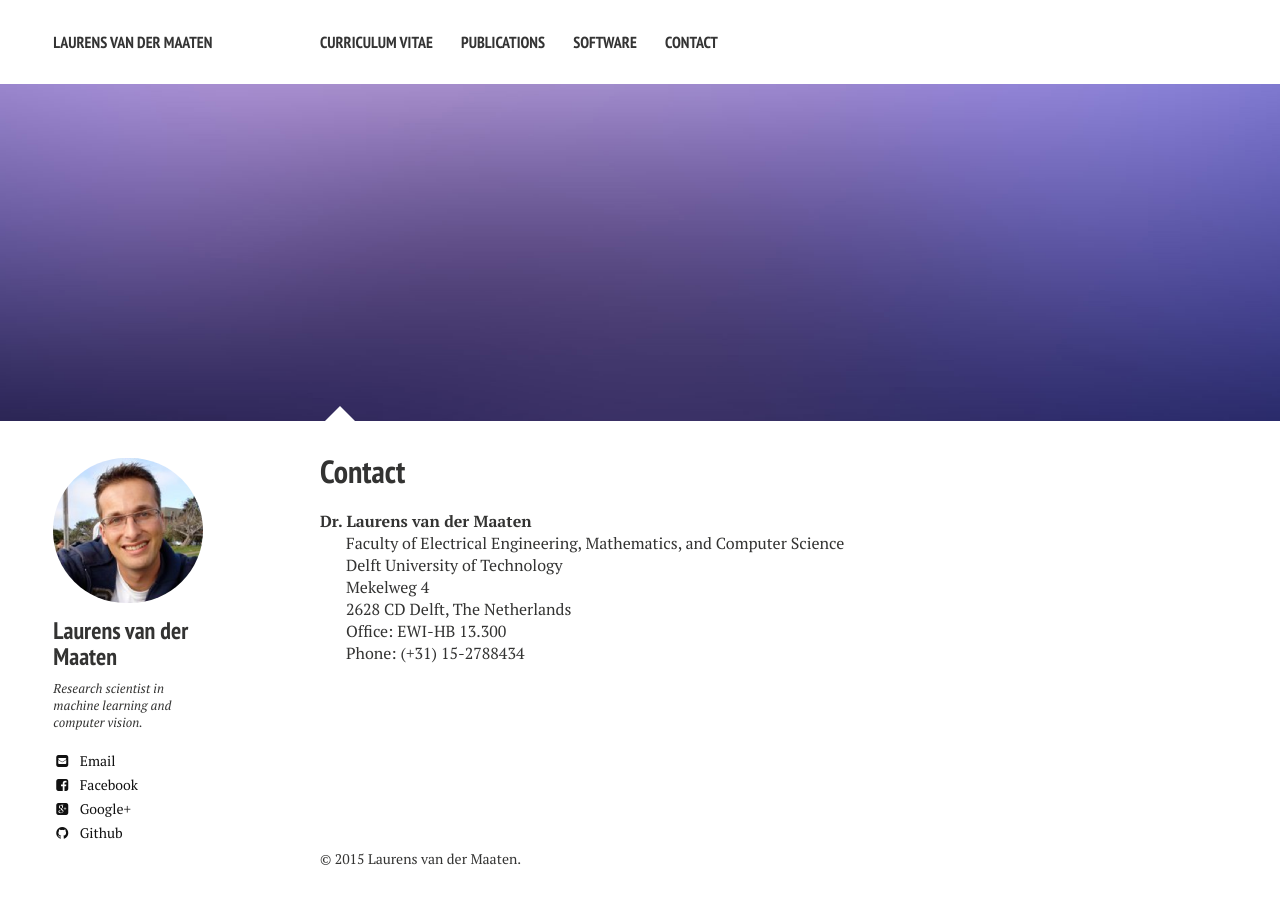
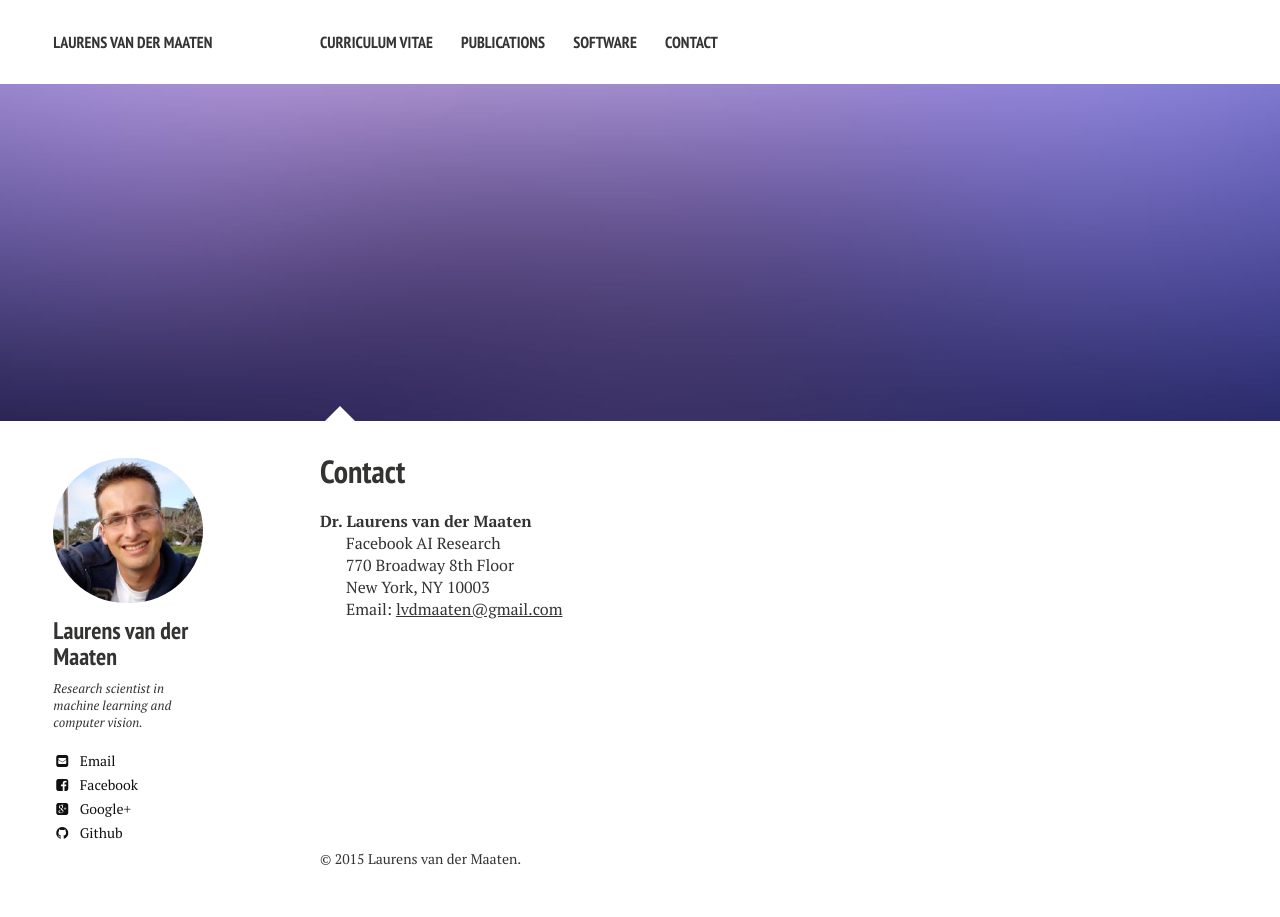
Before and after one commit to lvdmaaten/lvdmaaten.github.io, a Jekyll site: the page built from contact/index.md, in a window 1280 px wide. Built offline with Jekyll 4.4.1, drawn with Linux system fonts in a browser that asks for light colours; nearby versions of some CDN libraries.

Commit message:
change contact address

```diff
--- a/contact/index.md
+++ b/contact/index.md
@@ -8,14 +8,10 @@ image:
 
 **Dr. Laurens van der Maaten**
 
-Faculty of Electrical Engineering, Mathematics, and Computer Science
+Facebook AI Research
 
-Delft University of Technology
+770 Broadway 8th Floor
 
-Mekelweg 4
+New York, NY 10003
 
-2628 CD Delft, The Netherlands
-
-Office: EWI-HB 13.300
-
-Phone: (+31) 15-2788434
+Email: [lvdmaaten@gmail.com](mailto:lvdmaaten@gmail.com)
```
Also changed, not shown: 3 other files.
